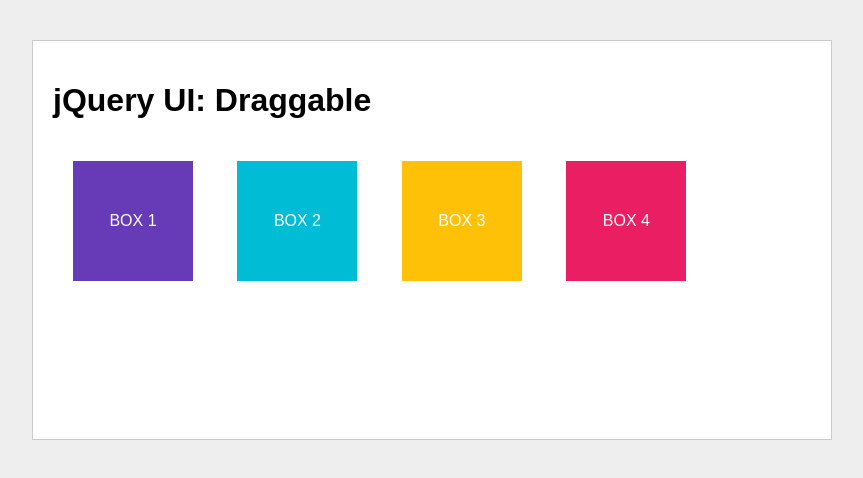
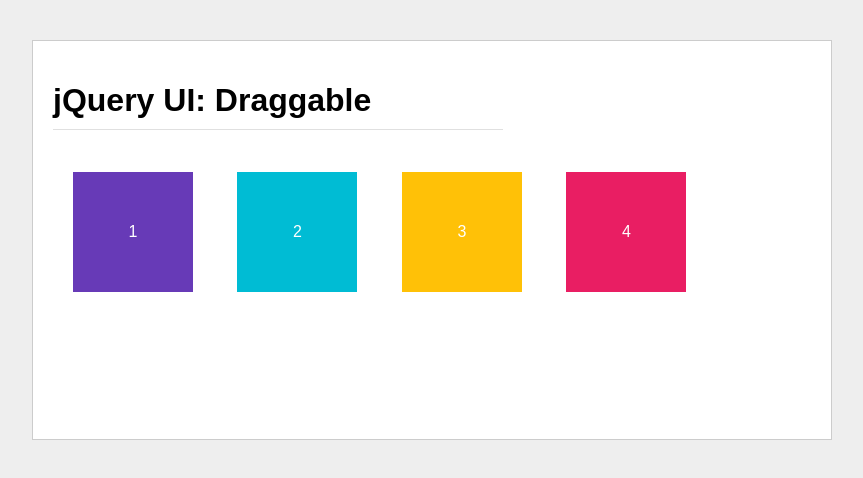
Before and after one commit to EricSnell/jquery_ui, a plain HTML site: page draggable.html in a window 1280 px wide. Shown: the whole page, without its empty margins (208-1071 px from the left). Drawn offline with nearby package versions, Linux system fonts and the light colour scheme; files that its build step writes are made by us from their sources.

Commit message:
each box with different draggable state, more styling

```diff
--- a/css/styles.css
+++ b/css/styles.css
@@ -2,6 +2,12 @@
 
 body {
   background: #eee;
+}
+
+h1 {
+  border-bottom: 1px solid #e0e0e0;
+  padding-bottom: 10px;
+  width: 450px;
 }
 
 .container {
--- a/draggable.html
+++ b/draggable.html
@@ -18,10 +18,10 @@
   <div class="container">
     <h1>jQuery UI: Draggable</h1>
 
-    <div id="box1" class="box">BOX 1</div>
-    <div id="box2" class="box">BOX 2</div>
-    <div id="box3" class="box">BOX 3</div>
-    <div id="box4" class="box">BOX 4</div>
+    <div id="box1" class="box">1</div>
+    <div id="box2" class="box">2</div>
+    <div id="box3" class="box">3</div>
+    <div id="box4" class="box">4</div>
 
   </div><!-- .container -->
 
--- a/js/script.js
+++ b/js/script.js
@@ -1,4 +1,20 @@
 $((() => {
+
+  $('.box').draggable();
+
+  // Content draggable anywhere; container will scroll with fixed height/width
+  $('#box1').draggable({ scroll: true });
+
+  // Content only draggable vertically
+  $('#box2').draggable({ axis: 'x' });
+
+  // Content only draggable horizontally
+  $('#box3').draggable({ axis: 'y'});
+
+  // Content draggable within certain area ('parent' or specific element)
+  $('#box4').draggable({ containment: '.container' });
+
+
 
 
 
```
